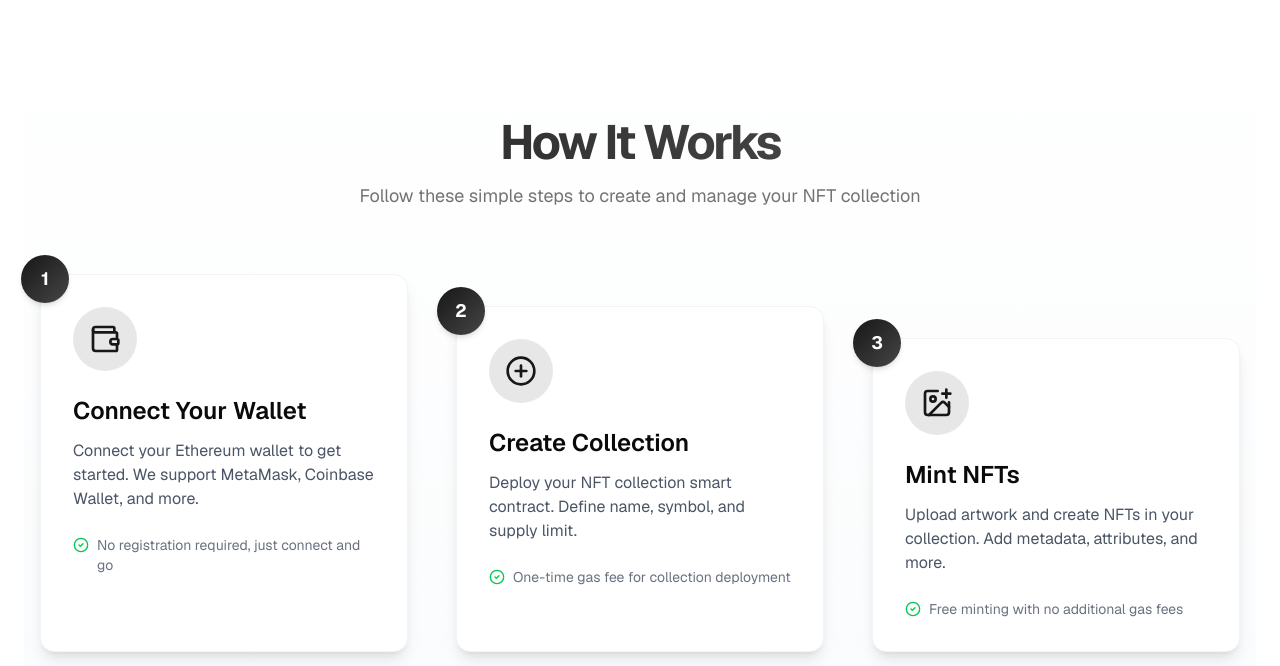
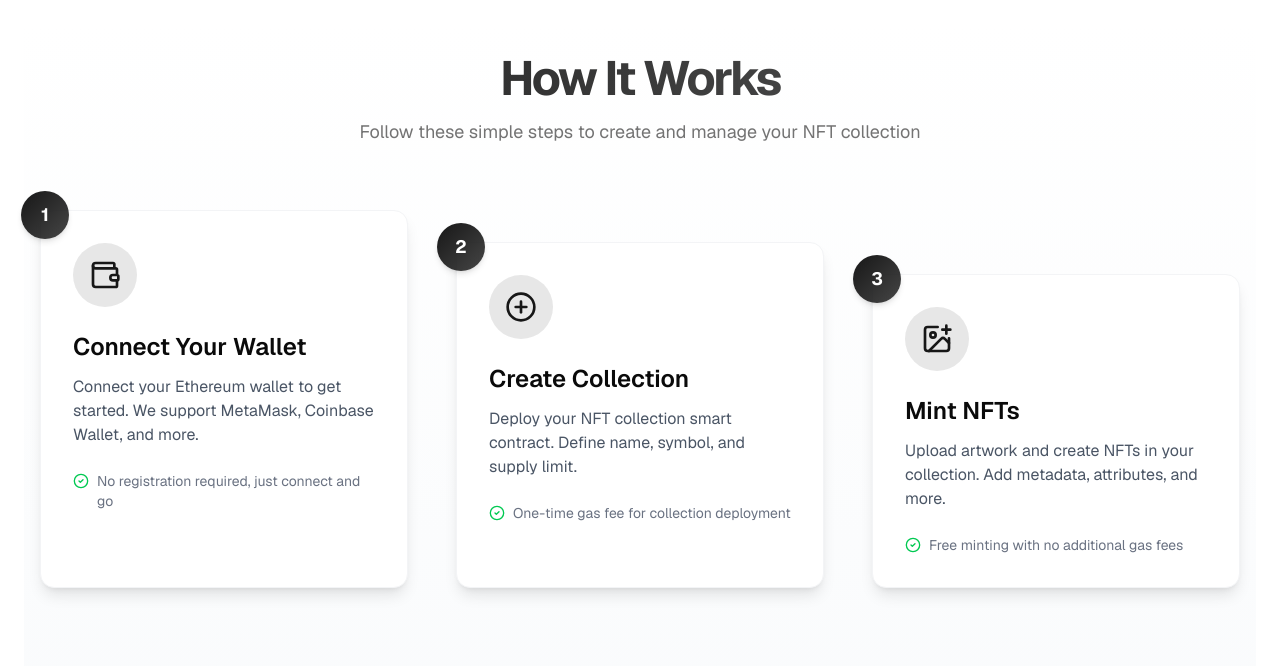
Before and after one commit to npetridis/nft-deployer-app, a Next.js app in the folder ui/: page / in a window 1280 px wide. Shown: the part 781-1447 px from the top of the page. Built offline with nearby package versions, Linux system fonts and the light colour scheme; what wagmi would draw is missing.

Commit message:
feat: UI changes on landing page

```diff
--- a/ui/src/components/HowItWorks.tsx
+++ b/ui/src/components/HowItWorks.tsx
@@ -23,7 +23,7 @@ export default function HowItWorks() {
   }, []);
 
   return (
-    <section className="w-full py-24 bg-gradient-to-b from-white to-slate-50">
+    <section className="w-full pt-8 pb-24 bg-gradient-to-b from-white to-slate-50">
       <div className="container px-4 mx-auto">
         <div
           className={`text-center mb-16 transition-all duration-700 transform ${
```
